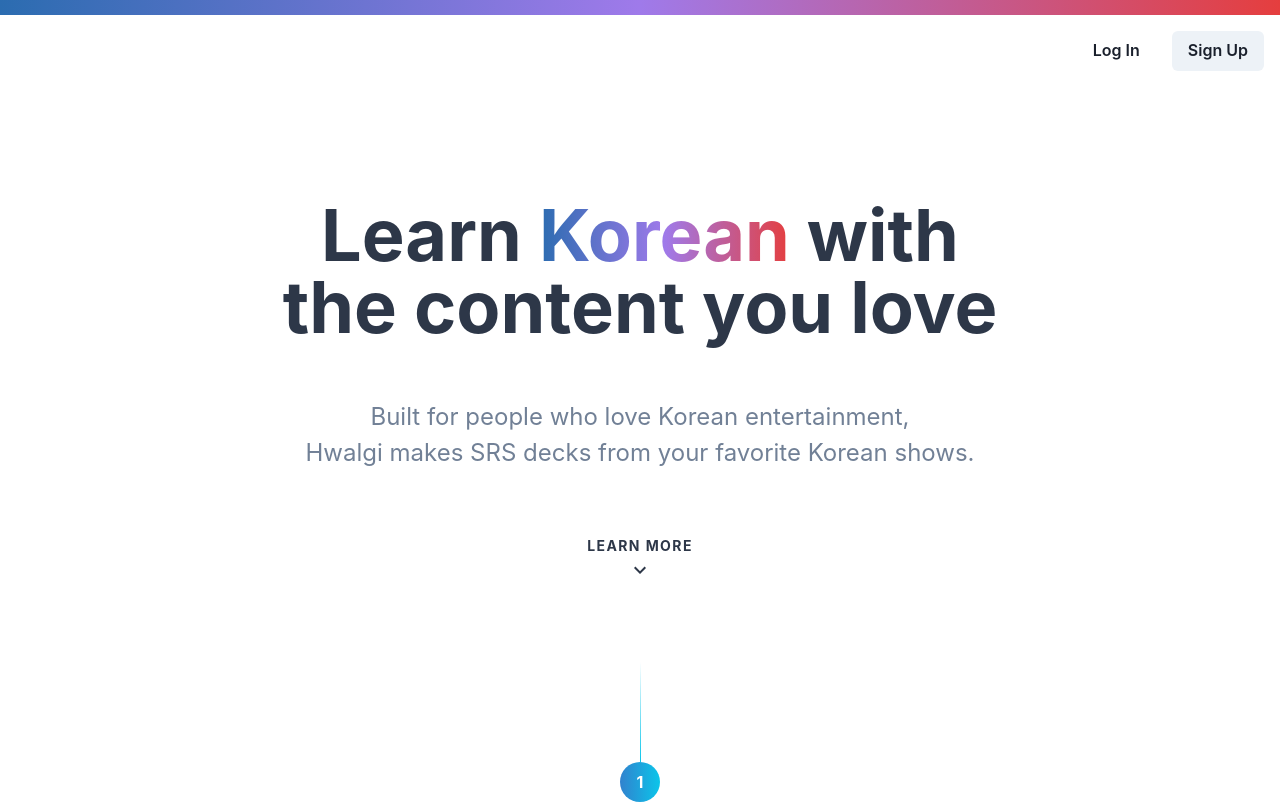
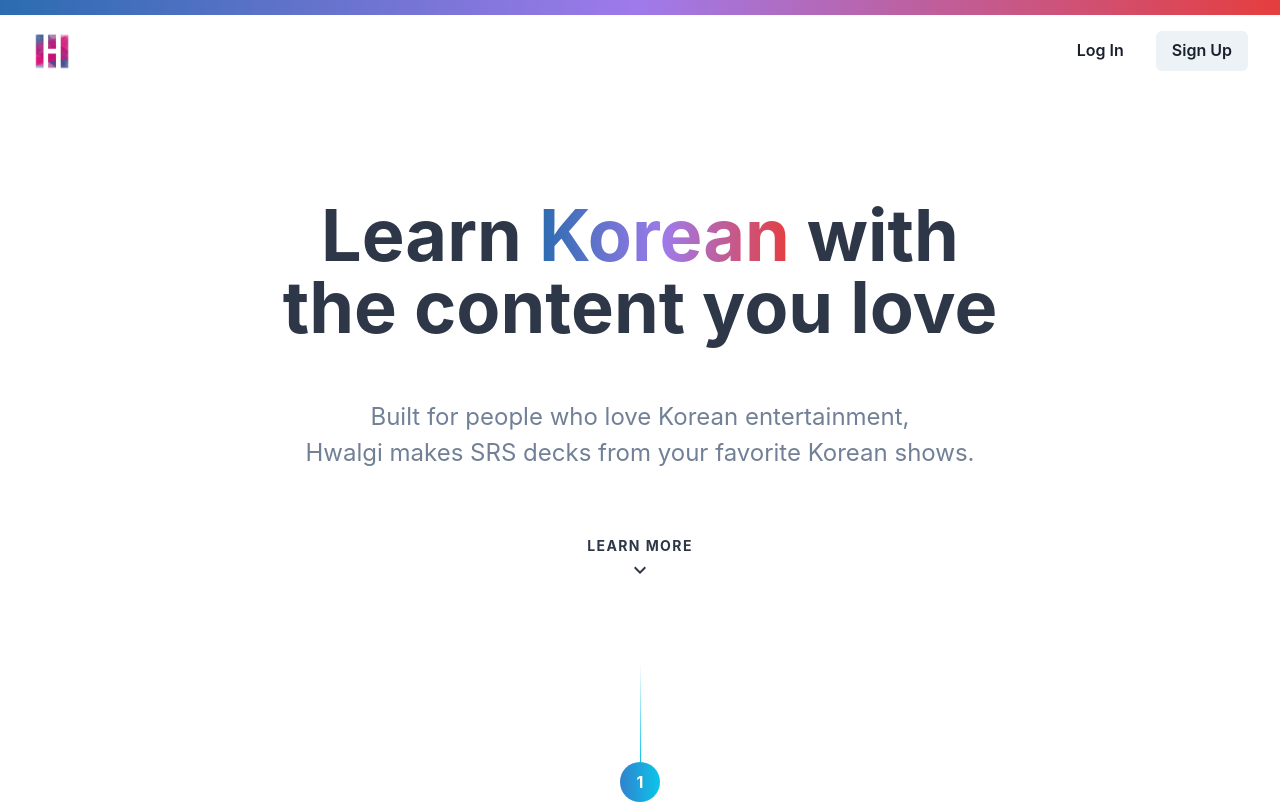
Before and after one commit to nanyaDev/hwalgi, a Next.js app: page /landing in a window 1280 px wide. Shown: the top 804 px of the page. Built offline with nearby package versions, Linux system fonts and the light colour scheme; no server answers.

Commit message:
Add logo to landing page

```diff
--- a/components/Navbar.js
+++ b/components/Navbar.js
@@ -8,6 +8,7 @@
 
 // todo - investigate lazy mounting the menu button (cf. chakra docs)
 // todo - fix logo width and height not setting correctly
+// ? why does the image have to be in a <Box as="a">
 const Navbar = () => {
   const auth = useAuth();
 
--- a/pages/landing.js
+++ b/pages/landing.js
@@ -1,4 +1,5 @@
 import NextLink from 'next/link';
+import Image from 'next/image';
 import { useEffect, useRef } from 'react';
 // prettier-ignore
 import { Flex, Button, Stack, Heading, Box, Text, Center, VStack, Link, HStack, SimpleGrid, Skeleton, Input, SkeletonCircle } from '@chakra-ui/react';
@@ -24,7 +25,9 @@
 );
 
 const AuthBar = () => (
-  <Stack spacing={4} isInline justify="flex-end" p={4}>
+  <Flex justify="space-between" align="center" px={8} py={4}>
+    <Image src="/logo.png" width={40} height={40} alt="logo" />
+    <Stack spacing={4} isInline justify="flex-end">
       <NextLink href="/login" passHref>
         <Button as="a" variant="ghost">
           Log In
@@ -34,6 +37,7 @@
         <Button as="a">Sign Up</Button>
       </NextLink>
     </Stack>
+  </Flex>
 );
 
 const Hero = () => (
```
Lines whose indentation alone changed are shown as unchanged.
